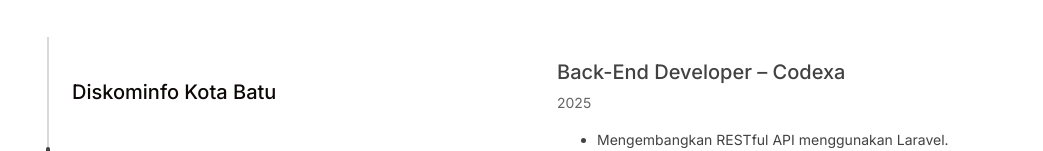
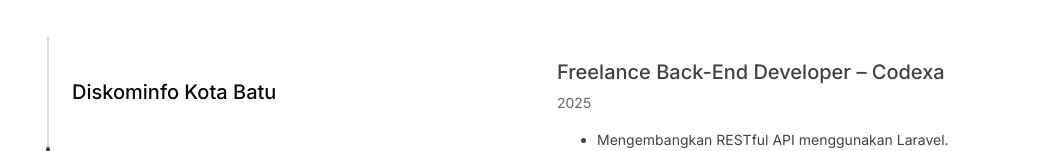
Before and after one commit to KrakenAura/KrakenAura.github.io, a plain HTML site: page index.html in a window 1280 px wide. Both pictures are taken after a click on the element "Codexa". Shown: the part 1697-1848 px from the top of the page, without its empty margins (118-1161 px from the left). Drawn offline with nearby package versions, Linux system fonts and the light colour scheme.

Commit message:
add freelance

```diff
--- a/index.html
+++ b/index.html
@@ -177,7 +177,7 @@
             </ul>
           </div>
           <div class="exp-content" id="exp2">
-            <h3>Back-End Developer – Codexa</h3>
+            <h3> Freelance Back-End Developer – Codexa</h3>
             <p class="date">2025</p>
             <ul>
               <li>Mengembangkan RESTful API menggunakan Laravel.</li>
```
